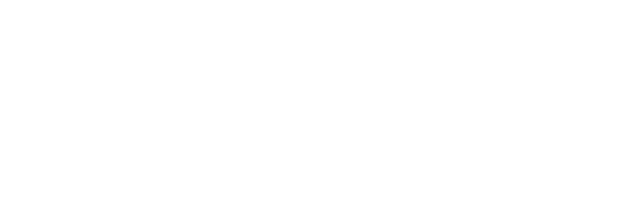
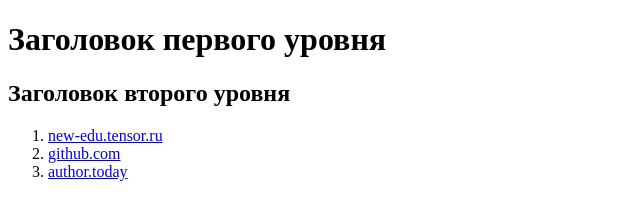
Before and after one commit to SyIph/task-html, a website: page src/index.html in a window 1280 px wide. Shown: the whole page, without its empty margins (0-640 px from the left). Drawn offline with Linux system fonts and the light colour scheme.

Commit message:
Задание по HTML

```diff
--- a/src/index.html
+++ b/src/index.html
@@ -3,5 +3,13 @@
     <head>
         <title>HTML</title>
     </head>
-    <body></body>
+    <body>
+        <h1>Заголовок первого уровня</h1>
+        <h2>Заголовок второго уровня</h2>
+        <ol>
+            <li><a href="https://new-edu.tensor.ru">new-edu.tensor.ru</a></li>
+            <li><a href="https://github.com">github.com</a></li>
+            <li><a href="https://author.today">author.today</a></li>
+        </ol>
+    </body>
 </html>
```
Also changed, not shown: 1 other file.
